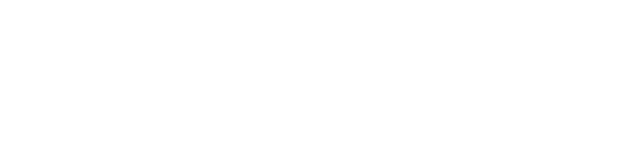
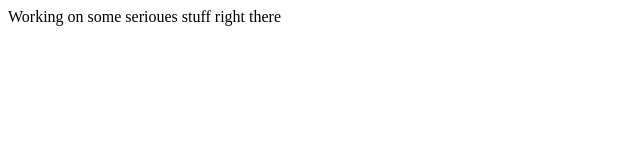
Before and after one commit to kapitanchuk/branching_trial, a plain HTML site: page index.html in a window 1280 px wide. Shown: the whole page, without its empty margins (0-640 px from the left). Drawn offline with Linux system fonts and the light colour scheme.

Commit message:
Added stuff into master branch

```diff
--- a/index.html
+++ b/index.html
@@ -7,6 +7,6 @@
     <title>Branching testing</title>
 </head>
 <body>
-
+    <div>Working on some serioues stuff right there</div>
 </body>
 </html>
```
